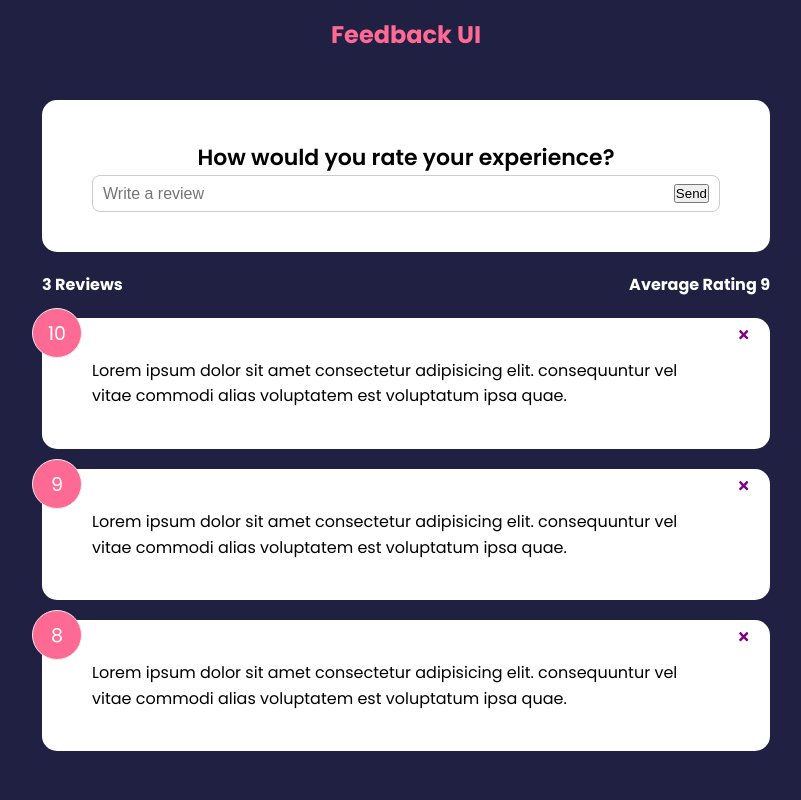
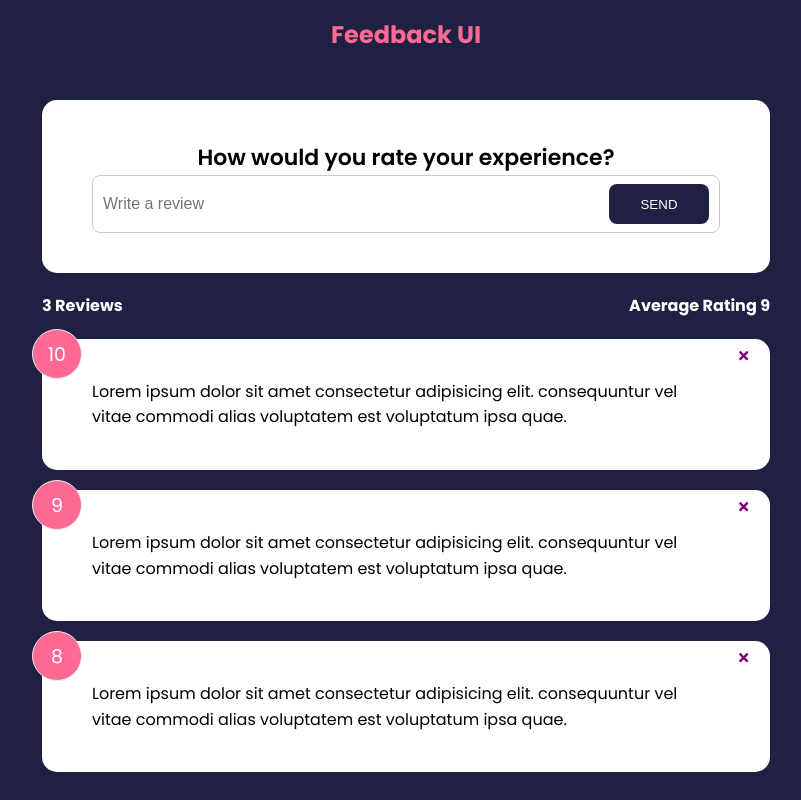
Before and after one commit to willsanchez86/feedback-app, a React (Create React App) app: page / in a window 1280 px wide. Shown: the whole page, without its empty margins (234-1035 px from the left). Built offline with nearby package versions, Linux system fonts and the light colour scheme.

Commit message:
Shared Button Component Created

```diff
--- a/src/components/FeedbackForm.jsx
+++ b/src/components/FeedbackForm.jsx
@@ -1,5 +1,6 @@
 import {useState} from 'react';
 import Card from './shared/Card';
+import Button from './shared/Button';
 
 function FeedbackForm() {
     const [text, setText] = useState('')
@@ -15,7 +16,7 @@ function FeedbackForm() {
                 {/* TODO: rating select component */}
                 <div className="input-group">
                     <input onChange={handleTextChange} type="text" placeholder='Write a review' value={text}/>
-                    <button type="submit">Send</button>
+                    <Button type="submit">SEND</Button>
                 </div>
             </form>
         </Card>
--- a/src/components/shared/button.jsx
+++ b/src/components/shared/button.jsx
@@ -0,0 +1,26 @@
+import PropTypes from 'prop-types'
+
+
+function Button({children, version, type, isDisabled}) {
+  return (
+    <button type={type} disabled={isDisabled} className={`btn btn-${version}`}>
+        {children}
+    </button>
+  )
+}
+
+
+Button.defaultProps = {
+    version: 'primary',
+    type: 'button',
+    isDisabled: false,
+}
+
+Button.propTypes = {
+    children: PropTypes.node.isRequired,
+    version: PropTypes.string,
+    type: PropTypes.string,
+    isDisabled: PropTypes.bool,
+}
+
+export default Button
--- a/src/index.css
+++ b/src/index.css
@@ -160,7 +160,7 @@ input:focus {
 }
 
 .btn-secondary {
-  background: #ff6a95;
+  background-color: #ff6a95;
 }
 
 .btn:hover {
```
